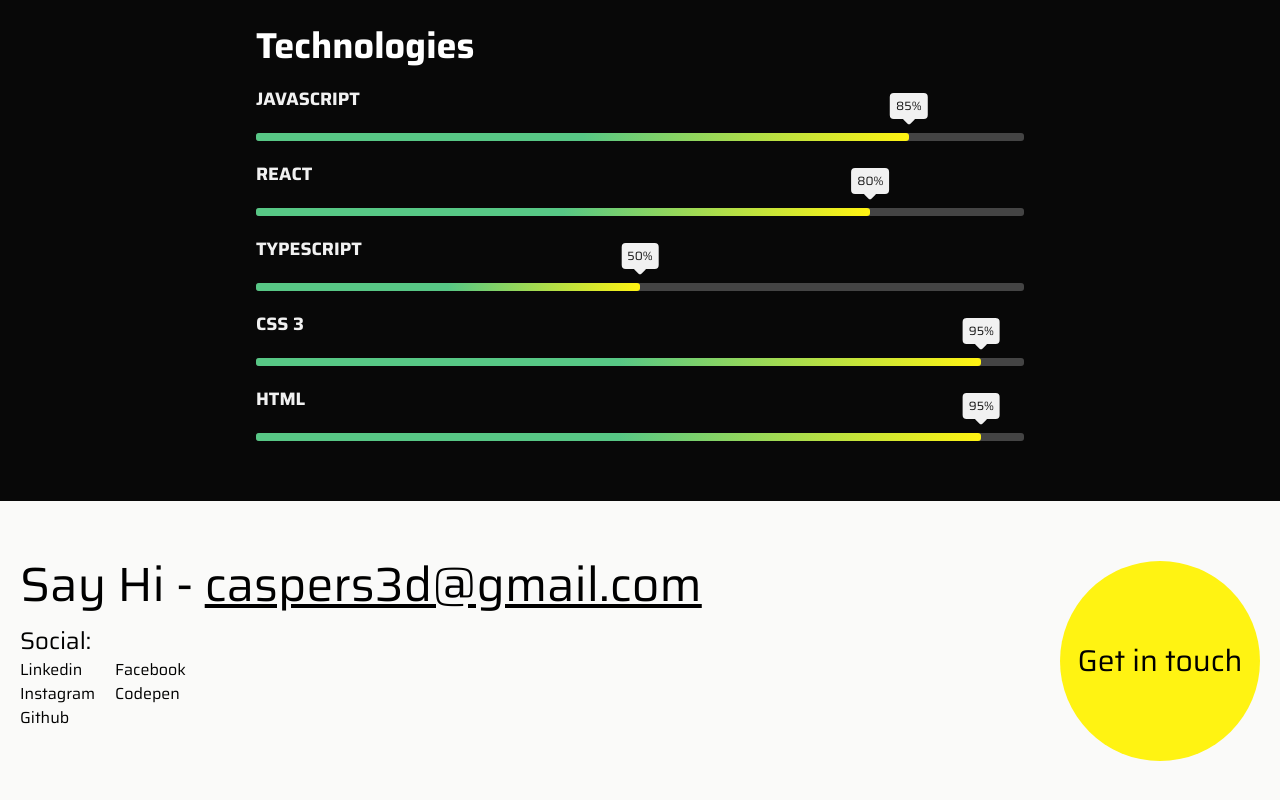
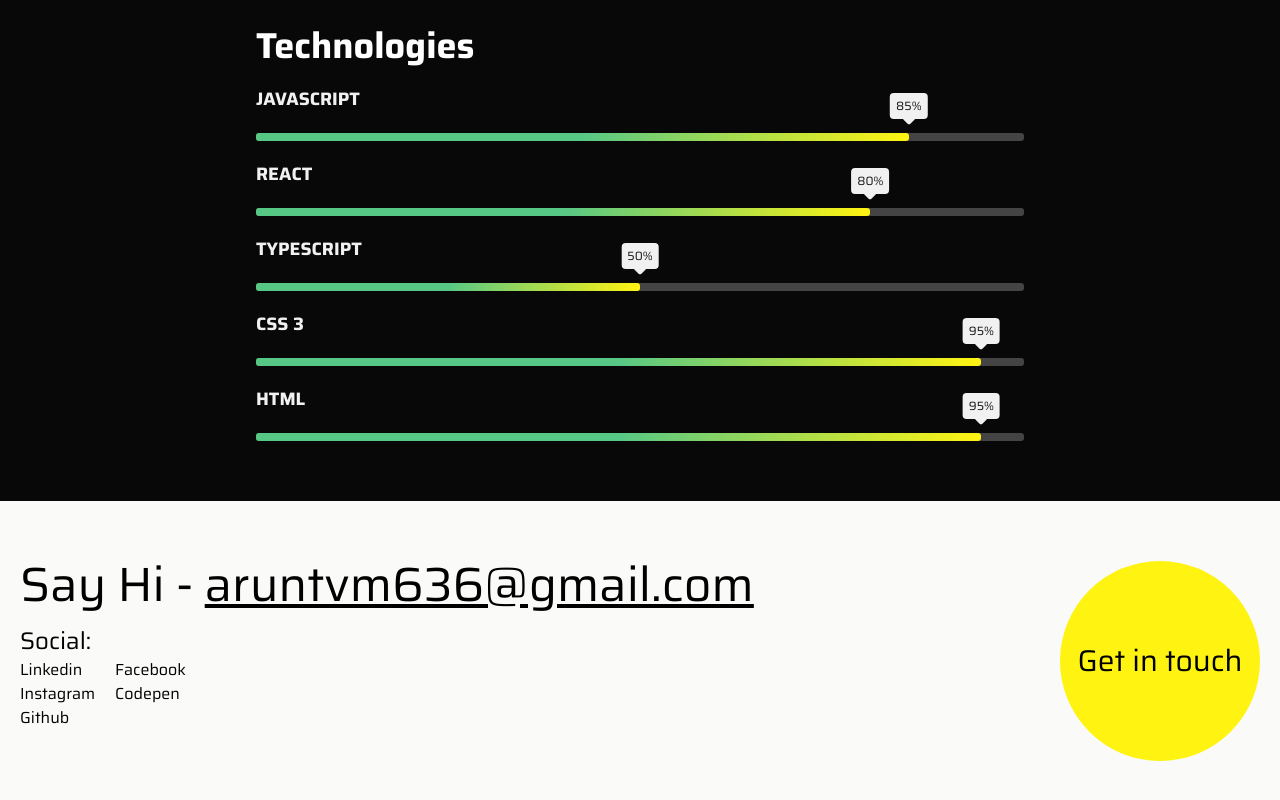
Before and after one commit to arunks636/portfolio, a React (Vite) app: page / in a window 1280 px wide. Shown: the part 2476-3276 px from the top of the page. Built offline with nearby package versions, Linux system fonts and the light colour scheme.

Commit message:
Contact updated

```diff
--- a/src/pages/Contact.jsx
+++ b/src/pages/Contact.jsx
@@ -11,8 +11,8 @@
         </span>
         <h1 className="lg:text-5xl text-[25px] font-display z-1 relative">
           Say Hi -{" "}
-          <a href="mailto:caspers3d@gmail.com" className="underline">
-            caspers3d@gmail.com
+          <a href="mailto:aruntvm636@gmail.com" className="underline">
+            aruntvm636@gmail.com
           </a>
         </h1>
         <p className="font-display lg:text-2xl text-[13px] pt-4 z-1 relative">Social:</p>
```
